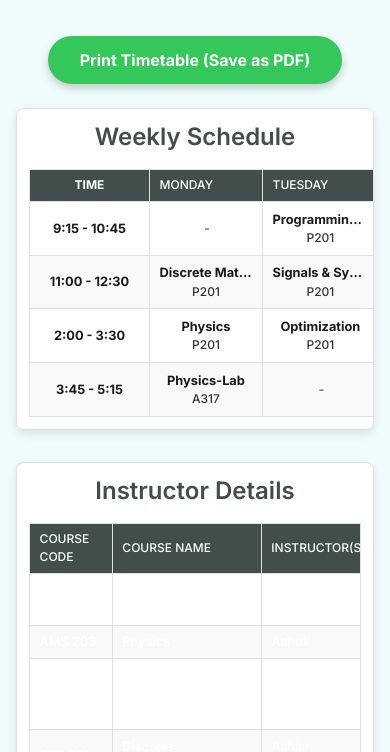
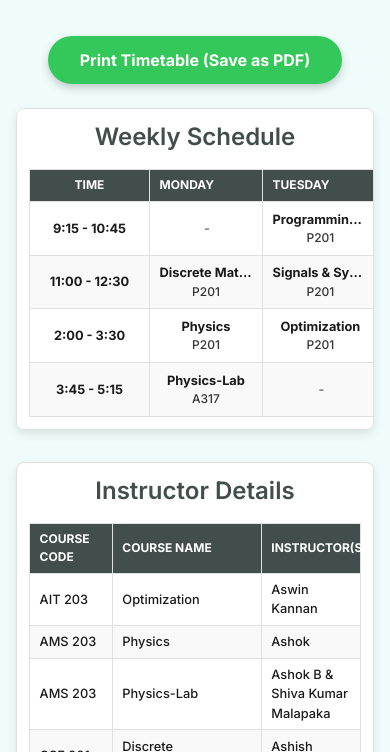
Before and after one commit to vedant010107/TimeTabel-3rdSem, a plain HTML site: page index.html in a window 390 px wide. Shown: the part 92-844 px from the top of the page. Drawn offline with nearby package versions, Linux system fonts and the light colour scheme.

Commit message:
Update index.html
mobile version updated

```diff
--- a/index.html
+++ b/index.html
@@ -63,7 +63,7 @@
       border: 1px solid #e0e0e0; /* Light gray border for cells */
       text-align: left;
       color: #1A1A1A; /* Default dark text for all cells */
-      font-weight: 500; /* Slightly increased font-weight for general cell text */
+      font-weight:500; /* Slightly increased font-weight for general cell text */
     }
 
     /* Optimized widths for main timetable columns for minimal wrapping */
@@ -253,10 +253,18 @@
 
       th, td {
         padding: 0.4rem 0.6rem;
-        color: white; /* Darker text in mobile cells */
+        color: #1A1A1A; /* Darker text in mobile cells */
         font-weight: 500; /* Consistent font-weight for mobile cells */
       }
 
+      th {
+      /* Headers remain Dark Gray/Teal */
+      background-color: #424E4B; /* Solid Dark Gray/Teal */
+      color: white; /* Explicitly ensure header text is white */
+      font-weight: 700; /* Bold */
+      text-transform: uppercase;
+      font-size: 0.75rem;
+      }
       /* Ensure the half-width containers stack on mobile */
       .half-width-container .table-container {
         flex: 1 1 100%;
```
